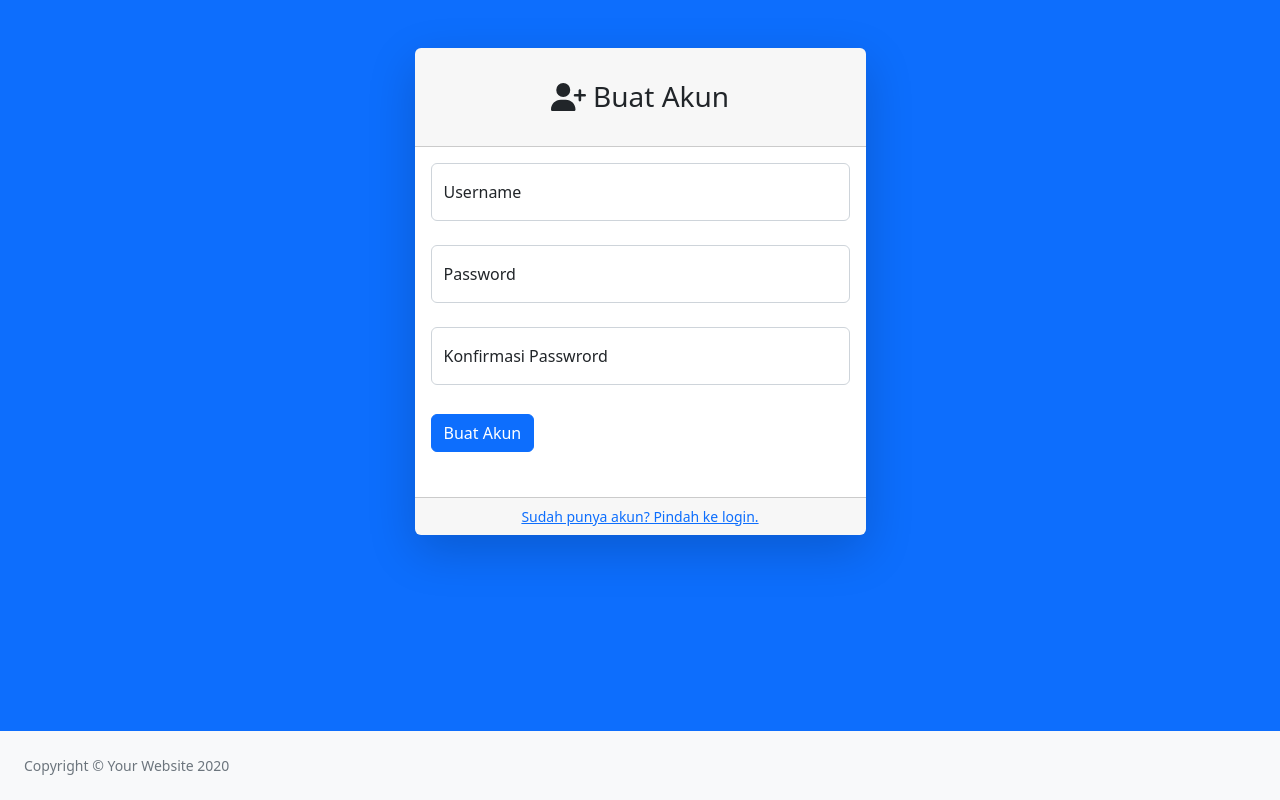
After one commit to Zain-Azmi/tokoajo, a PHP site: page /register.php in a window 1280 px wide. The commit adds this page. Run offline with PHP 8.4, Linux system fonts and the light colour scheme; some libraries are stand-ins or nearby versions.

Commit message:
tambah function register

```diff
--- /dev/null
+++ b/tokoajo/register.php
@@ -0,0 +1,117 @@
+<?php
+require 'function.php';
+
+function showAlert($type, $message) {
+    echo "<div class='alert alert-$type alert-dismissible fade show' role='alert'>
+            $message
+            <button type='button' class='btn-close' data-bs-dismiss='alert' aria-label='Close'></button>
+          </div>";
+}
+?>
+
+<!DOCTYPE html>
+<html lang="en">
+<head>
+    <meta charset="utf-8" />
+    <meta http-equiv="X-UA-Compatible" content="IE=edge" />
+    <meta name="viewport" content="width=device-width, initial-scale=1, shrink-to-fit=no" />
+    <meta name="description" content="" />
+    <meta name="author" content="" />
+    <title>Register - Toko Ajo Lpn</title>
+    <link href="css/styles.css" rel="stylesheet" />
+    <script src="https://code.jquery.com/jquery-3.5.1.slim.min.js" crossorigin="anonymous"></script>
+    <script src="https://cdn.jsdelivr.net/npm/bootstrap@4.5.3/dist/js/bootstrap.bundle.min.js" crossorigin="anonymous"></script>
+    <script src="https://use.fontawesome.com/releases/v6.3.0/js/all.js" crossorigin="anonymous"></script>
+</head>
+<body class="bg-primary">
+    <div id="layoutAuthentication">
+        <div id="layoutAuthentication_content">
+            <main>
+                <div class="container">
+                    <div class="row justify-content-center">
+                        <div class="col-lg-5">
+                            <div class="card shadow-lg border-0 rounded-lg mt-5">
+                                <div class="card-header"><h3 class="text-center font-weight-light my-4"><i class="fa-solid fa-user-plus"></i> Buat Akun</h3></div>
+
+                                <?php
+                                if ($_SERVER["REQUEST_METHOD"] == "POST") {
+                                    $username = $_POST['username'];
+                                    $password = $_POST['password'];
+                                    $confirmPassword = $_POST['confirmPassword'];
+
+                                    if ($password !== $confirmPassword) {
+                                        showAlert("danger", "Password dan konfirmasi password tidak sama.");
+                                    } else {
+                                        // Cek apakah username sudah ada
+                                        $sql = "SELECT username FROM user WHERE username=?";
+                                        $stmt = $koneksi->prepare($sql);
+                                        $stmt->bind_param("s", $username);
+                                        $stmt->execute();
+                                        $stmt->store_result();
+
+                                        if ($stmt->num_rows > 0) {
+                                            showAlert("danger", "Username sudah ada.");
+                                        } else {
+                                            // Tambahkan user baru
+                                            $sql = "INSERT INTO user (username, password) VALUES (?, ?)";
+                                            $stmt = $koneksi->prepare($sql);
+                                            $stmt->bind_param("ss", $username, $password);
+
+                                            if ($stmt->execute()) {
+                                                echo "<script type='text/javascript'>
+                                                        window.location.href = 'login.php?success=1';
+                                                    </script>";
+                                            } else {
+                                                showAlert("danger", "Error: " . $sql . "<br>" . $koneksi->error);
+                                            }
+                                        }
+
+                                        $stmt->close();
+                                        $koneksi->close();
+                                    }
+                                }
+                                ?>
+
+                                <div class="card-body">
+                                    <form method="post">
+                                    <div class="form-floating mb-4">
+                                                <input class="form-control" name="username" id="inputUsername" type="text" placeholder="Username" required/>
+                                                <label for="inputEmail">Username</label>
+                                            </div>
+                                            <div class="form-floating mb-4">
+                                                <input class="form-control" name="password" id="inputPassword" type="password" placeholder="Password" required/>
+                                                <label for="inputPassword">Password</label>
+                                            </div>
+                                            <div class="form-floating mb-4">
+                                                <input class="form-control" name="confirmPassword" id="inputPassword" type="password" placeholder="confirmPassword" required/>
+                                                <label for="inputPassword">Konfirmasi Passwrord</label>
+                                            </div>
+                                            <div class="d-flex align-items-center justify-content-between mt-4 mb-0">
+                                                <button class="btn btn-primary btn-block" name="register" type="submit">Buat Akun</button>
+                                                <br><br>
+                                            </div>
+                                    </form>
+                                    <br>
+                                </div>
+                                <div class="card-footer text-center">
+                                    <div class="small"><a href="login.php">Sudah punya akun? Pindah ke login.</a></div>
+                                </div>
+                            </div>
+                        </div>
+                    </div>
+                </div>
+            </main>
+        </div>
+        <div id="layoutAuthentication_footer">
+            <footer class="py-4 bg-light mt-auto">
+                <div class="container-fluid px-4">
+                    <div class="d-flex align-items-center justify-content-between small">
+                        <div class="text-muted">Copyright &copy; Your Website 2020</div>
+                    </div>
+                </div>
+            </footer>
+        </div>
+    </div>
+    <script src="js/scripts.js"></script>
+</body>
+</html>
```
Also changed, not shown: tokoajo/login.php (+19 -9 lines).
